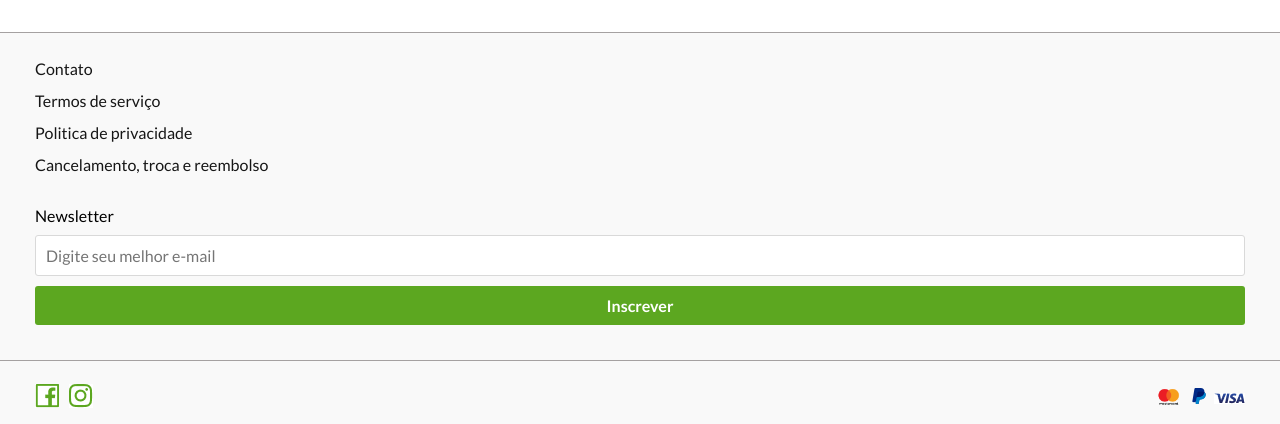
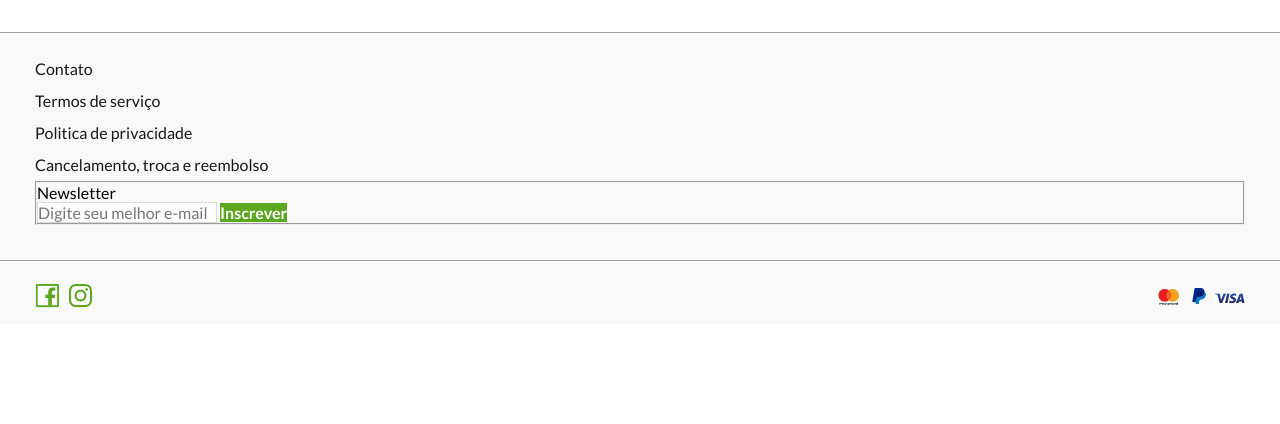
Before and after one commit to jhonatasv/selfcare, a plain HTML site: page index.html in a window 1280 px wide. Shown: the part 1084-1508 px from the top of the page. After the commit the page ends 1408 px from the top, so only its background shows below. Drawn offline with Linux system fonts and the light colour scheme.

Commit message:
remoção de campo-email

```diff
--- a/index.html
+++ b/index.html
@@ -125,13 +125,13 @@
                 <li><a href="#">Politica de privacidade</a></li>
                 <li><a href="#">Cancelamento, troca e reembolso</a></li>
             </ul>
-            <div class="campo-email">
                 <fieldset>
                     <label for="email">Newsletter</label>
-                    <input type="email" name="email" id="email" placeholder="Digite seu melhor e-mail">
-                    <input type="submit" value="Inscrever" class="btn-submit">
+                    <div class="conteiner-input">
+                        <input type="email" name="email" id="email" class="input-email" placeholder="Digite seu melhor e-mail">
+                        <input type="submit" value="Inscrever" class="btn-submit">
+                    </div>
                 </fieldset>
-            </div>
         </section>
         <section class="conteiner-icon">
                 <ul class="icon-social">
```
